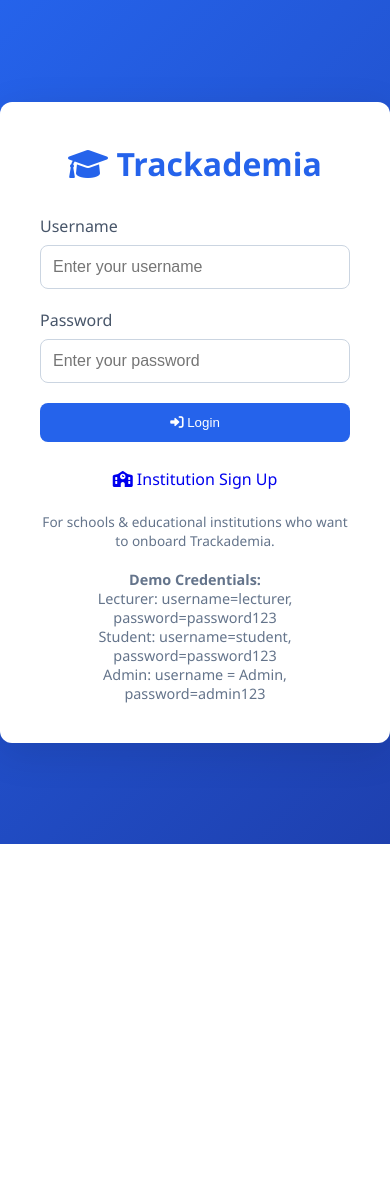
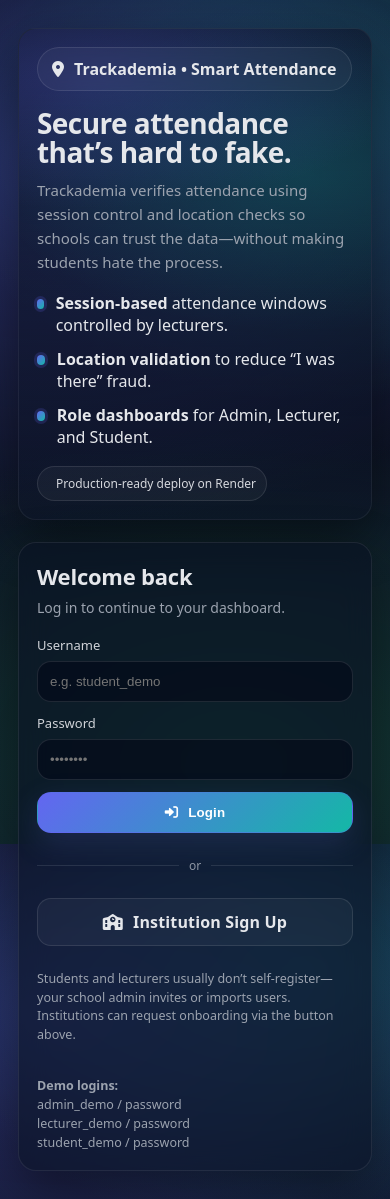
Before and after one commit to Tajjlinson/trackademia2, a Flask app: page /login in a window 390 px wide. Before the commit the page ends 844 px from the top, so only its background shows below. Run offline with Flask 3, Linux system fonts and the light colour scheme.

Commit message:
Made it more mobile responsive

```diff
--- a/app.py
+++ b/app.py
@@ -1,7 +1,7 @@
 from flask import Flask, render_template, request, jsonify, session as flask_session, redirect, url_for, flash, send_file
 from flask_cors import CORS
 from datetime import datetime, timedelta
-from database import db, Notification, User, Admin, Lecturer, Student, Course, Session as SessionModel, Attendance, RemovalRequest
+from database import InstitutionSignupRequest, db, Notification, User, Admin, Lecturer, Student, Course, Session as SessionModel, Attendance, RemovalRequest
 import secrets
 import ipaddress
 import io
--- /dev/null
+++ b/static/css/auth.css
@@ -0,0 +1,283 @@
+:root{
+  --bg1:#0b1020;
+  --bg2:#0f172a;
+  --card:#0b1224cc;
+  --cardSolid:#0b1224;
+  --border:#223055;
+  --text:#e5e7eb;
+  --muted:#9ca3af;
+
+  --primary:#6366f1;   /* indigo */
+  --primary2:#22c55e;  /* green accent */
+  --accent:#14b8a6;    /* teal */
+  --danger:#ef4444;
+  --warn:#f59e0b;
+
+  --shadow: 0 18px 50px rgba(0,0,0,.45);
+  --radius: 18px;
+}
+
+*{ box-sizing:border-box; }
+html,body{ height:100%; }
+body{
+  margin:0;
+  font-family: ui-sans-serif, system-ui, -apple-system, Segoe UI, Roboto, Arial, "Apple Color Emoji","Segoe UI Emoji";
+  color:var(--text);
+  background:
+    radial-gradient(900px 600px at 15% 20%, rgba(99,102,241,.35), transparent 60%),
+    radial-gradient(700px 500px at 80% 15%, rgba(20,184,166,.30), transparent 55%),
+    radial-gradient(900px 600px at 60% 90%, rgba(34,197,94,.22), transparent 55%),
+    linear-gradient(180deg, var(--bg1), var(--bg2));
+}
+
+.auth-wrap{
+  min-height:100%;
+  display:flex;
+  align-items:center;
+  justify-content:center;
+  padding:28px 18px;
+}
+
+.auth-shell{
+  width: min(980px, 100%);
+  display:grid;
+  grid-template-columns: 1.05fr .95fr;
+  gap:22px;
+}
+
+@media (max-width: 900px){
+  .auth-shell{ grid-template-columns: 1fr; }
+}
+
+.brand-panel{
+  border:1px solid rgba(255,255,255,.06);
+  background: linear-gradient(180deg, rgba(11,18,36,.70), rgba(11,18,36,.45));
+  border-radius: var(--radius);
+  box-shadow: var(--shadow);
+  padding:30px;
+  position:relative;
+  overflow:hidden;
+}
+
+.brand-panel:before{
+  content:"";
+  position:absolute;
+  inset:-2px;
+  background: radial-gradient(600px 240px at 20% 10%, rgba(99,102,241,.25), transparent 55%),
+              radial-gradient(520px 260px at 80% 30%, rgba(20,184,166,.18), transparent 60%);
+  pointer-events:none;
+}
+
+.brand-panel > *{ position:relative; }
+
+.brand-badge{
+  display:inline-flex;
+  align-items:center;
+  gap:10px;
+  padding:10px 14px;
+  border:1px solid rgba(255,255,255,.10);
+  border-radius: 999px;
+  background: rgba(255,255,255,.04);
+  backdrop-filter: blur(10px);
+  font-weight:600;
+}
+
+.brand-title{
+  margin:18px 0 10px;
+  font-size: clamp(28px, 3.2vw, 44px);
+  line-height:1.05;
+  letter-spacing:-.02em;
+}
+
+.brand-sub{
+  margin:0;
+  color: var(--muted);
+  font-size: 15px;
+  line-height:1.6;
+  max-width: 52ch;
+}
+
+.feature-list{
+  margin-top:18px;
+  padding:0;
+  list-style:none;
+  display:grid;
+  gap:12px;
+}
+
+.feature{
+  display:flex;
+  gap:12px;
+  align-items:flex-start;
+  color:var(--text);
+}
+
+.dot{
+  width:10px;
+  height:10px;
+  border-radius:999px;
+  margin-top:7px;
+  background: linear-gradient(135deg, var(--primary), var(--accent));
+  box-shadow: 0 0 0 3px rgba(99,102,241,.18);
+}
+
+.auth-card{
+  border:1px solid rgba(255,255,255,.08);
+  background: rgba(11,18,36,.62);
+  backdrop-filter: blur(14px);
+  border-radius: var(--radius);
+  box-shadow: var(--shadow);
+  padding:28px;
+}
+
+.card-title{
+  margin:0 0 6px;
+  font-size: 22px;
+  letter-spacing:-.01em;
+}
+.card-sub{
+  margin:0 0 18px;
+  color: var(--muted);
+  font-size: 14px;
+  line-height:1.5;
+}
+
+.alert{
+  border-radius: 14px;
+  padding: 12px 14px;
+  margin: 12px 0 14px;
+  border: 1px solid rgba(255,255,255,.10);
+}
+.alert.success{
+  background: rgba(34,197,94,.14);
+  border-color: rgba(34,197,94,.25);
+  color: #bbf7d0;
+}
+.alert.error{
+  background: rgba(239,68,68,.14);
+  border-color: rgba(239,68,68,.25);
+  color: #fecaca;
+}
+
+.form{
+  display:grid;
+  gap:12px;
+}
+
+.field{
+  display:grid;
+  gap:7px;
+}
+
+.label{
+  font-size: 13px;
+  color: rgba(229,231,235,.9);
+}
+
+.input, .textarea{
+  width:100%;
+  padding: 12px 12px;
+  border-radius: 14px;
+  border: 1px solid rgba(255,255,255,.10);
+  background: rgba(2,6,23,.55);
+  color: var(--text);
+  outline:none;
+  transition: border-color .15s ease, box-shadow .15s ease, transform .05s ease;
+}
+
+.textarea{ resize: vertical; min-height: 110px; }
+
+.input:focus, .textarea:focus{
+  border-color: rgba(99,102,241,.55);
+  box-shadow: 0 0 0 4px rgba(99,102,241,.18);
+}
+
+.row{
+  display:grid;
+  grid-template-columns: 1fr 1fr;
+  gap:12px;
+}
+@media (max-width: 520px){
+  .row{ grid-template-columns: 1fr; }
+}
+
+.btn{
+  width:100%;
+  padding: 12px 14px;
+  border-radius: 14px;
+  border: 1px solid rgba(255,255,255,.10);
+  cursor:pointer;
+  font-weight: 700;
+  letter-spacing:.01em;
+  display:inline-flex;
+  align-items:center;
+  justify-content:center;
+  gap:10px;
+  transition: transform .05s ease, box-shadow .15s ease, border-color .15s ease, background .15s ease;
+  user-select:none;
+  text-decoration:none;
+}
+
+.btn:active{ transform: translateY(1px); }
+
+.btn-primary{
+  background: linear-gradient(135deg, var(--primary), var(--accent));
+  border-color: rgba(99,102,241,.35);
+  box-shadow: 0 10px 30px rgba(99,102,241,.18);
+  color: white;
+}
+.btn-primary:hover{
+  box-shadow: 0 12px 36px rgba(20,184,166,.16);
+}
+
+.btn-ghost{
+  background: rgba(255,255,255,.04);
+  color: var(--text);
+}
+.btn-ghost:hover{
+  border-color: rgba(255,255,255,.18);
+}
+
+.divider{
+  display:flex;
+  align-items:center;
+  gap:10px;
+  color: rgba(156,163,175,.9);
+  margin: 12px 0;
+  font-size: 12px;
+}
+.divider:before, .divider:after{
+  content:"";
+  height:1px;
+  flex:1;
+  background: rgba(255,255,255,.10);
+}
+
+.small-link{
+  color: rgba(147,197,253,.95);
+  text-decoration:none;
+}
+.small-link:hover{ text-decoration: underline; }
+
+.mini-note{
+  margin-top: 12px;
+  color: var(--muted);
+  font-size: 12.5px;
+  line-height:1.5;
+}
+
+.pill{
+  display:inline-flex;
+  align-items:center;
+  gap:8px;
+  padding:8px 10px;
+  border-radius: 999px;
+  background: rgba(255,255,255,.04);
+  border:1px solid rgba(255,255,255,.10);
+  color: rgba(229,231,235,.92);
+  font-size: 12px;
+}
+
+@media (max-width: 420px){
+  .auth-card, .brand-panel { padding: 18px; }
+}
--- a/static/css/style.css
+++ b/static/css/style.css
@@ -604,3 +604,89 @@
 
 /* .modal { z-index: 2000 !important; }
 .modal-backdrop { z-index: 1990 !important; } */
+
+/* =========================
+   Mobile drawer sidebar
+   ========================= */
+.sidebar-toggle {
+    display: none;
+    position: sticky;
+    top: 0;
+    z-index: 1200;
+    margin-bottom: 12px;
+    padding: 10px 14px;
+    border-radius: 10px;
+    background: white;
+    border: 1px solid #e2e8f0;
+    cursor: pointer;
+    font-weight: 600;
+}
+
+/* Overlay behind sidebar on mobile */
+.sidebar-overlay {
+    display: none;
+    position: fixed;
+    inset: 0;
+    background: rgba(0,0,0,0.45);
+    z-index: 1099;
+}
+
+/* Desktop defaults (keep existing behavior) */
+@media (min-width: 769px) {
+    .sidebar-overlay { display: none !important; }
+}
+
+/* Mobile behavior */
+@media (max-width: 768px) {
+    /* Show hamburger button */
+    .sidebar-toggle {
+        display: inline-flex;
+        align-items: center;
+        gap: 10px;
+    }
+
+    /* Sidebar becomes off-canvas */
+    .sidebar {
+        position: fixed;
+        top: 0;
+        left: 0;
+        height: 100vh;
+        width: min(85vw, 320px);
+        transform: translateX(-110%);
+        transition: transform 0.25s ease;
+        z-index: 1100;
+        overflow-y: auto;
+        -webkit-overflow-scrolling: touch;
+    }
+
+    /* Main content uses full width */
+    .main-content {
+        margin-left: 0 !important;
+        padding: 16px !important;
+    }
+
+    /* When menu is open */
+    body.sidebar-open .sidebar {
+        transform: translateX(0);
+    }
+    body.sidebar-open .sidebar-overlay {
+        display: block;
+    }
+}
+
+/* Mobile-friendly tables */
+.table-responsive {
+    width: 100%;
+    overflow-x: auto;
+    -webkit-overflow-scrolling: touch;
+}
+
+.table-responsive table {
+    min-width: 700px; /* prevents squishing; adjust if needed */
+}
+
+@media (max-width: 520px) {
+  .card { padding: 16px; }
+  .table-container { padding: 16px; }
+  .btn { width: 100%; }
+}
--- a/templates/base.html
+++ b/templates/base.html
@@ -222,6 +222,7 @@
     </div>
 
     <div class="main-content">
+
         {% block content %}{% endblock %}
     </div>
 
--- a/templates/login.html
+++ b/templates/login.html
@@ -1,55 +1,92 @@
 <!DOCTYPE html>
 <html lang="en">
 <head>
-    <meta charset="UTF-8">
-    <meta name="viewport" content="width=device-width, initial-scale=1.0">
-    <title>Trackademia - Login</title>
-    <link rel="stylesheet" href="{{ url_for('static', filename='css/style.css') }}">
-    <link rel="stylesheet" href="https://cdnjs.cloudflare.com/ajax/libs/font-awesome/6.0.0/css/all.min.css">
+  <meta charset="UTF-8" />
+  <meta name="viewport" content="width=device-width, initial-scale=1.0" />
+  <title>Trackademia | Login</title>
+  <link rel="stylesheet" href="{{ url_for('static', filename='css/auth.css') }}">
+  <link rel="stylesheet" href="https://cdnjs.cloudflare.com/ajax/libs/font-awesome/6.0.0/css/all.min.css">
 </head>
 <body>
-    <div class="login-container">
-        <div class="login-box">
-            <h1><i class="fas fa-graduation-cap"></i> Trackademia</h1>
+  <div class="auth-wrap">
+    <div class="auth-shell">
 
-            {% if error %}
-                <div style="background-color: #fee2e2; color: #dc2626; padding: 10px; border-radius: 8px; margin-bottom: 20px;">
-                    {{ error }}
-                </div>
-            {% endif %}
+      <!-- Left: Brand / Value prop -->
+      <section class="brand-panel">
+        <div class="brand-badge">
+          <i class="fa-solid fa-location-dot"></i>
+          Trackademia • Smart Attendance
+        </div>
 
-            <form method="POST" action="{{ url_for('login') }}">
-                <div class="form-group">
-                    <label for="username">Username</label>
-                    <input type="text" id="username" name="username" required placeholder="Enter your username">
-                </div>
+        <h1 class="brand-title">Secure attendance that’s hard to fake.</h1>
+        <p class="brand-sub">
+          Trackademia verifies attendance using session control and location checks so schools
+          can trust the data—without making students hate the process.
+        </p>
 
-                <div class="form-group">
-                    <label for="password">Password</label>
-                    <input type="password" id="password" name="password" required placeholder="Enter your password">
-                </div>
+        <ul class="feature-list">
+          <li class="feature"><span class="dot"></span><div><b>Session-based</b> attendance windows controlled by lecturers.</div></li>
+          <li class="feature"><span class="dot"></span><div><b>Location validation</b> to reduce “I was there” fraud.</div></li>
+          <li class="feature"><span class="dot"></span><div><b>Role dashboards</b> for Admin, Lecturer, and Student.</div></li>
+        </ul>
 
-                <button type="submit" class="btn btn-primary" style="width: 100%; padding: 12px;">
-                    <i class="fas fa-sign-in-alt"></i> Login
-                </button>
-                <div style="margin-top: 14px; text-align:center;">
-                <a href="{{ url_for('institution_signup') }}" class="btn btn-secondary" style="width: 100%; padding: 12px; display:inline-block; text-decoration:none;">
-                    <i class="fas fa-school"></i> Institution Sign Up
-                </a>
-                <p style="margin-top:10px; font-size:0.85rem; color:#64748b;">
-                    For schools & educational institutions who want to onboard Trackademia.
-                </p>
-                </div>
+        <div style="margin-top:18px;">
+          <span class="pill"><i class="fa-solid fa-shield-halved"></i> Production-ready deploy on Render</span>
+        </div>
+      </section>
 
-            </form>
+      <!-- Right: Login card -->
+      <section class="auth-card">
+        <h2 class="card-title">Welcome back</h2>
+        <p class="card-sub">Log in to continue to your dashboard.</p>
 
-            <div style="margin-top: 20px; text-align: center; color: #64748b; font-size: 0.9rem;">
-                <p><strong>Demo Credentials:</strong></p>
-                <p>Lecturer: username=lecturer, password=password123</p>
-                <p>Student: username=student, password=password123</p>
-                <p>Admin: username = Admin, password=admin123</p>
-            </div>
-        </div>
+        {% with messages = get_flashed_messages(with_categories=true) %}
+          {% if messages %}
+            {% for category, msg in messages %}
+              <div class="alert {{ 'error' if category == 'error' else 'success' }}">
+                {{ msg }}
+              </div>
+            {% endfor %}
+          {% endif %}
+        {% endwith %}
+
+        <form class="form" method="POST" action="{{ url_for('login') }}">
+          <div class="field">
+            <label class="label" for="username">Username</label>
+            <input class="input" type="text" id="username" name="username" required placeholder="e.g. student_demo">
+          </div>
+
+          <div class="field">
+            <label class="label" for="password">Password</label>
+            <input class="input" type="password" id="password" name="password" required placeholder="••••••••">
+          </div>
+
+          <button class="btn btn-primary" type="submit">
+            <i class="fa-solid fa-right-to-bracket"></i> Login
+          </button>
+
+          <div class="divider">or</div>
+
+          <a class="btn btn-ghost" href="{{ url_for('institution_signup') }}">
+            <i class="fa-solid fa-school"></i> Institution Sign Up
+          </a>
+
+          <p class="mini-note">
+            Students and lecturers usually don’t self-register—your school admin invites or imports users.
+            Institutions can request onboarding via the button above.
+          </p>
+
+          <!-- Optional: Demo credentials block (keep if you want) -->
+          <div class="mini-note" style="margin-top:8px;">
+            <b>Demo logins:</b><br>
+            admin_demo / password<br>
+            lecturer_demo / password<br>
+            student_demo / password
+          </div>
+        </form>
+
+      </section>
     </div>
+  </div>
 </body>
 </html>
```
Also changed, not shown: static/js/script.js (+20 -0 lines), templates/institution_signup.html (+104 -0 lines), instance/trackademia.db.
